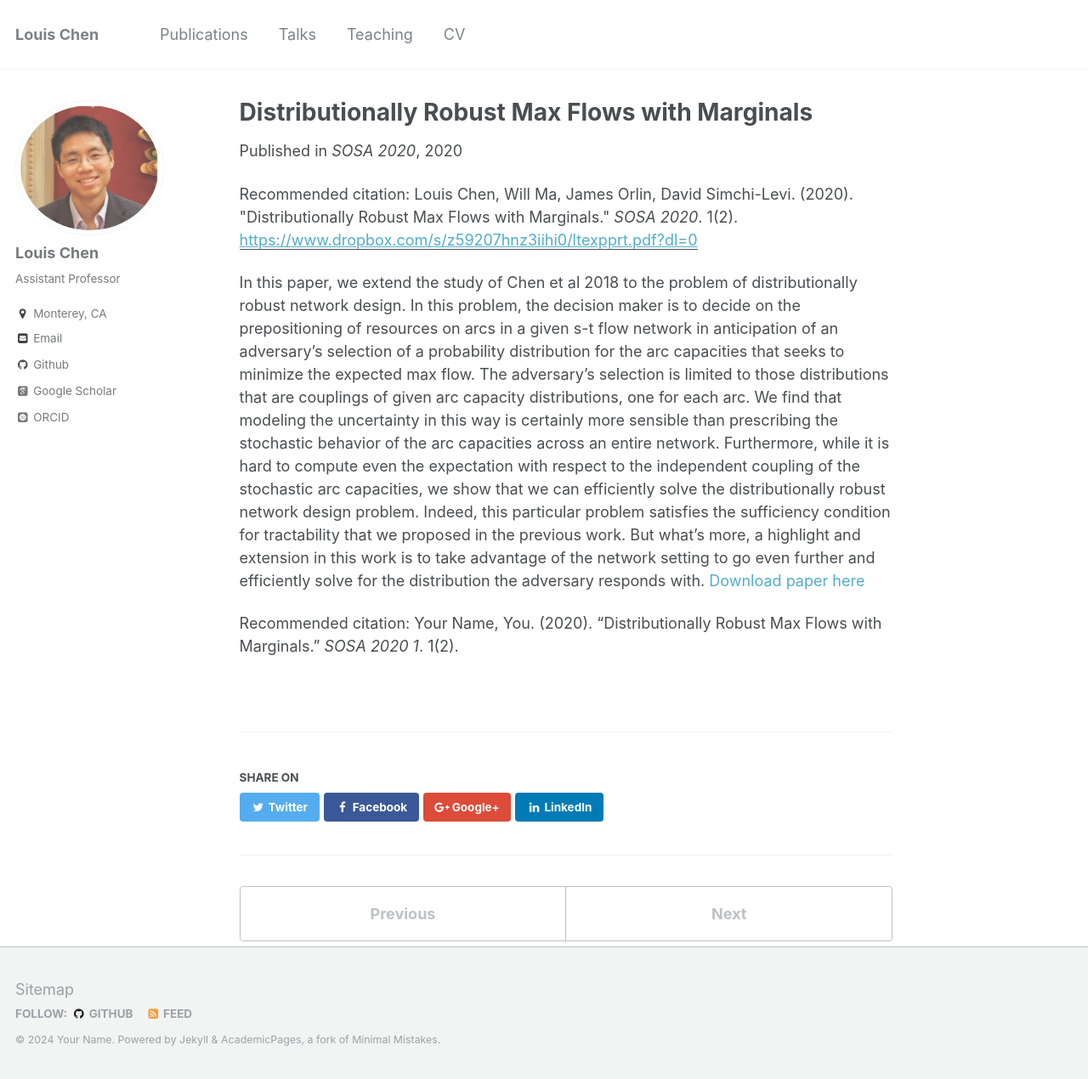
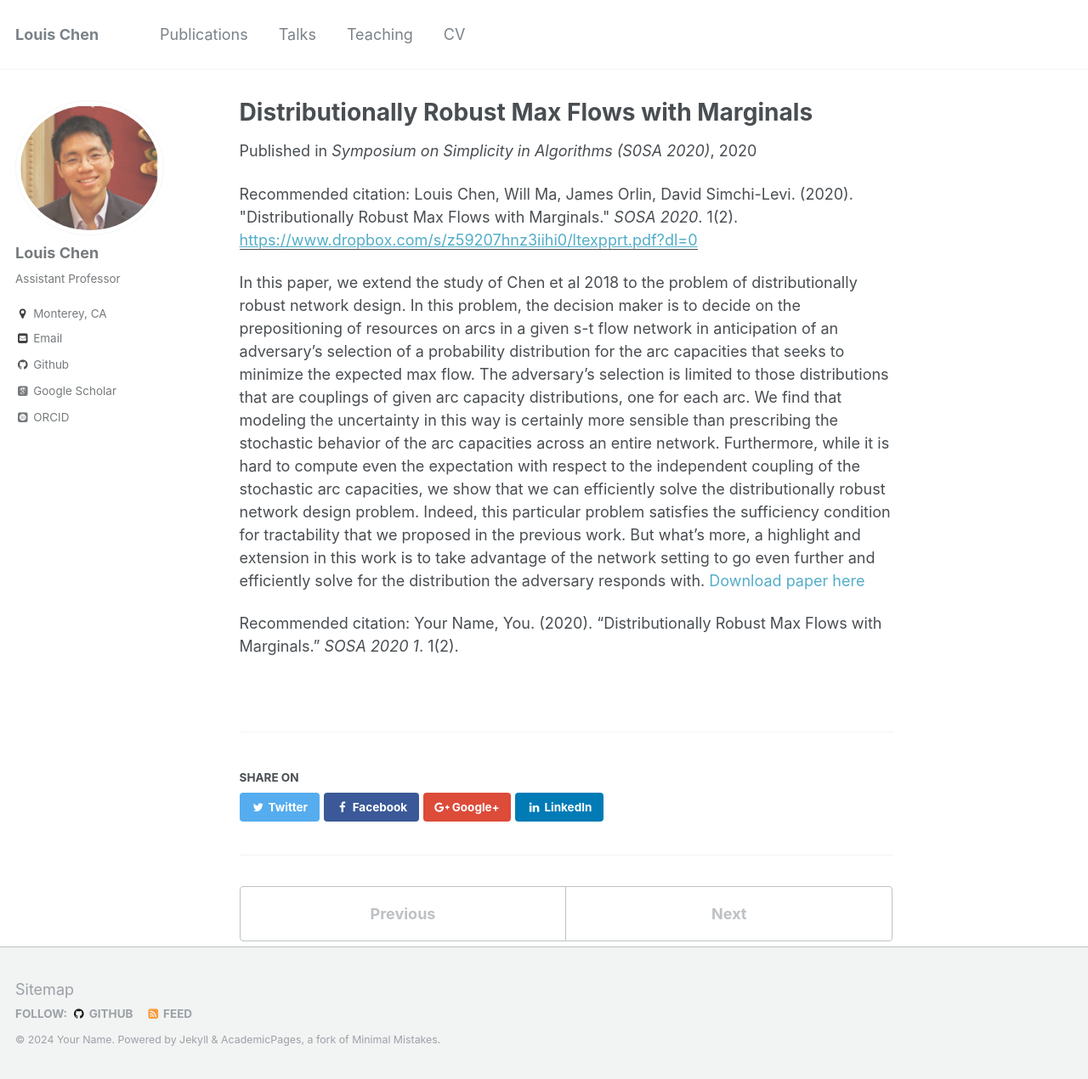
Before and after one commit to LouisLChen/LouisLChen.github.io, a Jekyll site: the page built from _publications/2010-10-01-paper-title-number-2.md, in a window 1280 px wide and 1270 px high. Shown: the whole window at 85% size. Built offline with Jekyll 4.4.1, drawn with Linux system fonts in a browser that asks for light colours; some web fonts are replaced.

Commit message:
Update 2010-10-01-paper-title-number-2.md

```diff
--- a/_publications/2010-10-01-paper-title-number-2.md
+++ b/_publications/2010-10-01-paper-title-number-2.md
@@ -5,7 +5,7 @@ permalink: /publication/2010-10-01-paper-title-number-2
 excerpt: 'Consider an s-t flow network in which the arc capacities are distributed according to an unknown distribution, but with known marginals. We study the problem of finding a coupling of the marginals that yields the worst, expected Max-flow value. Towards solving this optimization problem, we identify a primal-dual formulation. As one might expect, the form relates to the well-known Max Flow, Min-Cut theorem. And this leads to the rather intriguing interpretation as a 2-player, zero-sum game wherein player 1 chooses what to set the arc capacities to and player 2 chooses an s-t cut. Our contributions in this talk are twofold: (1) we present a linear program (that is efficient with finite-supported marginals) that not only computes the worst-case expected value but is of a form amenable in a two-stage network design formulation, and (2) we show that the problem of finding the worst-case coupling of the stochastic arc capacities boils down to finding an optimal distribution
  over the set of s-t cuts, which we show can be found efficiently.'
 date: 2020-10-01
-venue: 'SOSA 2020'
+venue: 'Symposium on Simplicity in Algorithms (S0SA 2020)'
 paperurl: 'https://www.dropbox.com/s/z59207hnz3iihi0/ltexpprt.pdf?dl=0'
 citation: 'Louis Chen, Will Ma, James Orlin, David Simchi-Levi. (2020). &quot;Distributionally Robust Max Flows with Marginals.&quot; <i>SOSA 2020</i>. 1(2).'
 ---
```
